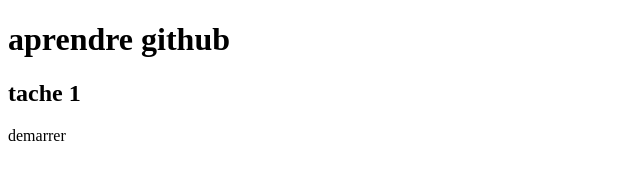
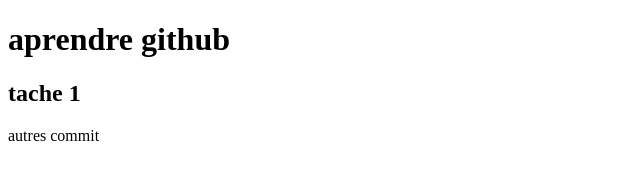
Before and after one commit to Essaid-Eloubaidi/VHSIC-Hardware-Description-Language., a plain HTML site: page index.html in a window 1280 px wide. Shown: the full height of the page, 0-640 px from the left. Drawn offline with Linux system fonts and the light colour scheme.

Commit message:
file has changed

```diff
--- a/index.html
+++ b/index.html
@@ -9,6 +9,6 @@
 <body>
     <h1>aprendre github</h1>
     <h2>tache 1</h2>
-    <p> demarrer </p>
+    <p> autres commit</p>
 </body>
 </html>
```
